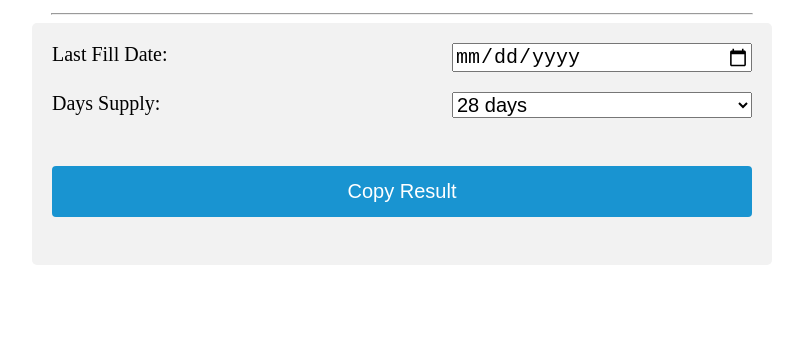
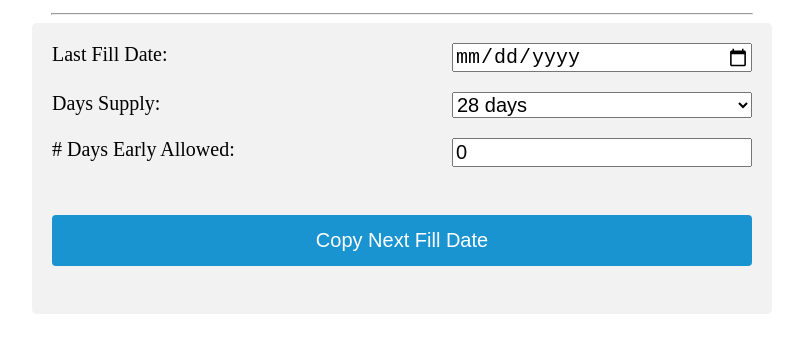
Before and after one commit to EszopiCoder/check-fill-date, a plain HTML site: page index.html in a window 1280 px wide. Shown: the part 87-440 px from the top of the page, without its empty margins (238-1041 px from the left). Drawn offline with Linux system fonts and the light colour scheme.

Commit message:
Update index.html
Added next fill date tag, re-enabled # days early input

```diff
--- a/index.html
+++ b/index.html
@@ -29,13 +29,14 @@
         <label for="customDaysSupply">Custom Days Supply:</label>
         <input type="number" id="customDaysSupply" name="customDaysSupply" min="1" max="365" oninput="calc()">
       </div>
-      <div style="display:none">
-        <label for="daysEarly"># Days Early:</label>
+      <div>
+        <label for="daysEarly"># Days Early Allowed:</label>
         <input type="number" id="daysEarly" name="daysEarly" min="0" max="3" value="0" oninput="calc()">
       </div>
     <div>
       <p id="result"></p>
-      <input type="button" value="Copy Result" onclick="copyText()">
+      <p id="nextFill" style="display:none"></p>
+      <input type="button" value="Copy Next Fill Date" onclick="copyText()">
       <p id="copyAlert" class="result" style="display:none"></p>
     </div>
     </form>
```
